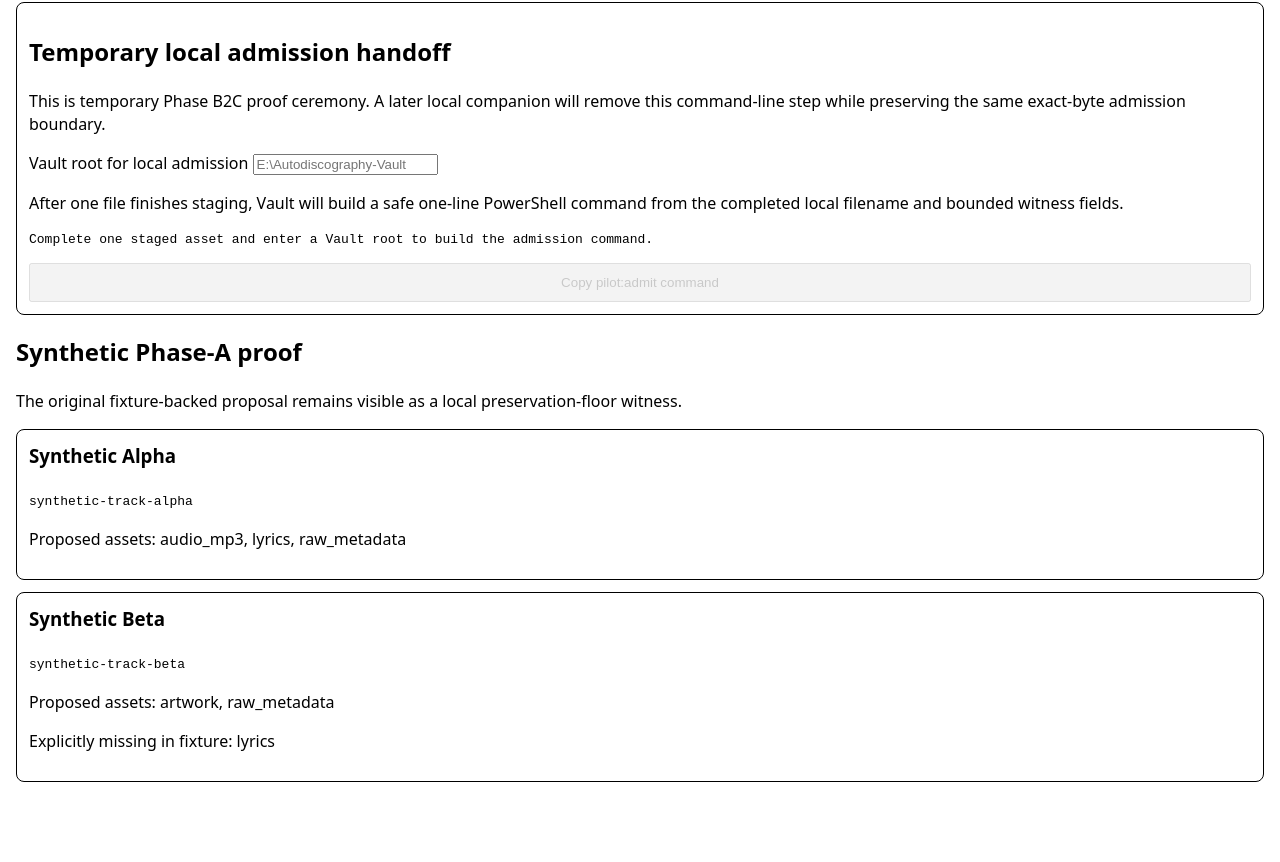
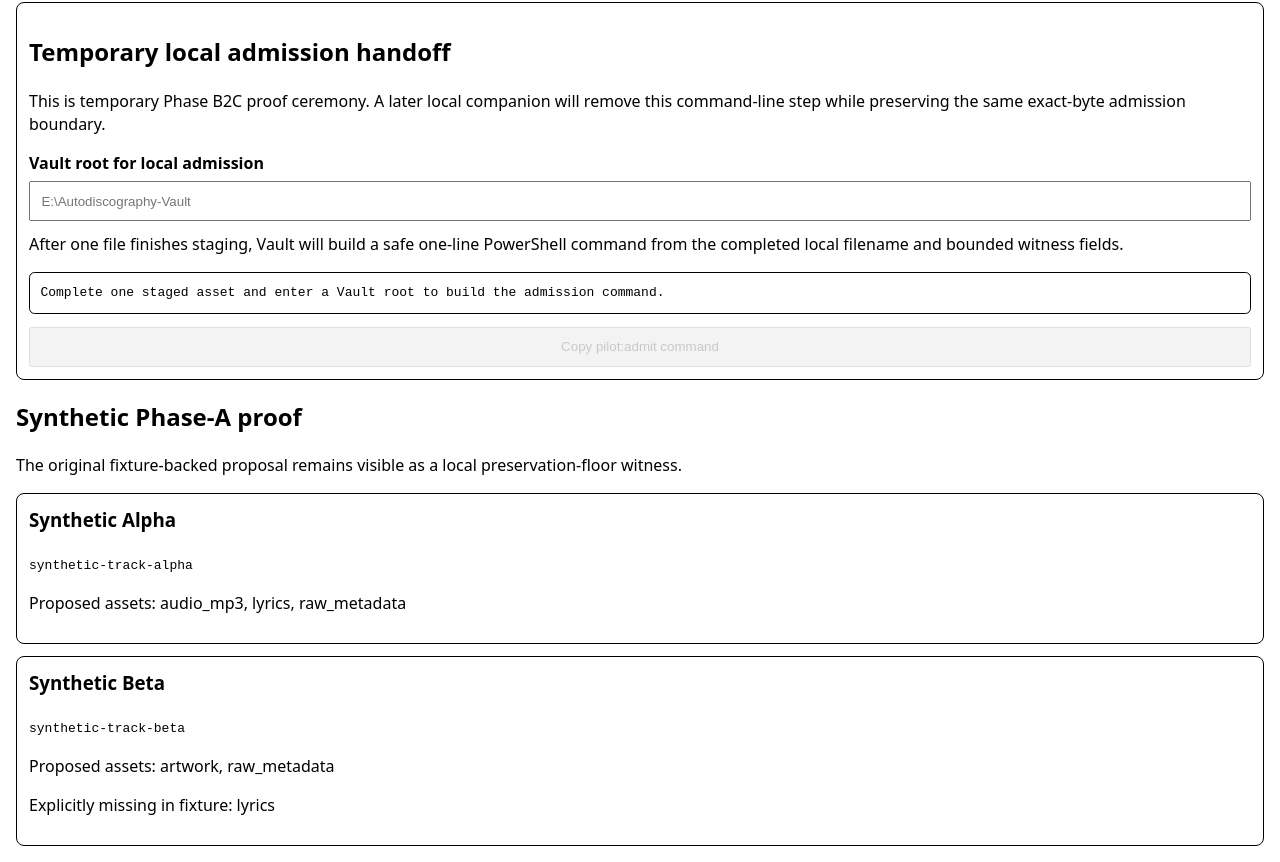
Before and after one commit to the-static-collective/autodiscography-vault, a website with bundled scripts: page extension/src/sidepanel/index.html in a window 1280 px wide. Shown: the part 811-1673 px from the top of the page. Before the commit the page ends 1609 px from the top, so only its background shows below. Built offline with nearby package versions, Linux system fonts and the light colour scheme.

Commit message:
style: keep admission handoff readable

```diff
--- a/extension/src/sidepanel/styles.css
+++ b/extension/src/sidepanel/styles.css
@@ -48,12 +48,21 @@ article h3 {
   margin-top: 0;
 }
 
-button {
+button,
+input {
+  box-sizing: border-box;
   width: 100%;
   padding: 0.65rem;
 }
 
-button + p {
+label {
+  display: block;
+  margin-bottom: 0.35rem;
+  font-weight: 700;
+}
+
+button + p,
+input + p {
   margin-top: 0.75rem;
 }
 
@@ -67,6 +76,16 @@ button[disabled] {
   font-weight: 700;
 }
 
+#admit-command {
+  max-height: 12rem;
+  overflow: auto;
+  padding: 0.65rem;
+  border: 1px solid currentColor;
+  border-radius: 0.35rem;
+  white-space: pre-wrap;
+  overflow-wrap: anywhere;
+}
+
 .observed-asset p {
   overflow-wrap: anywhere;
 }
```
